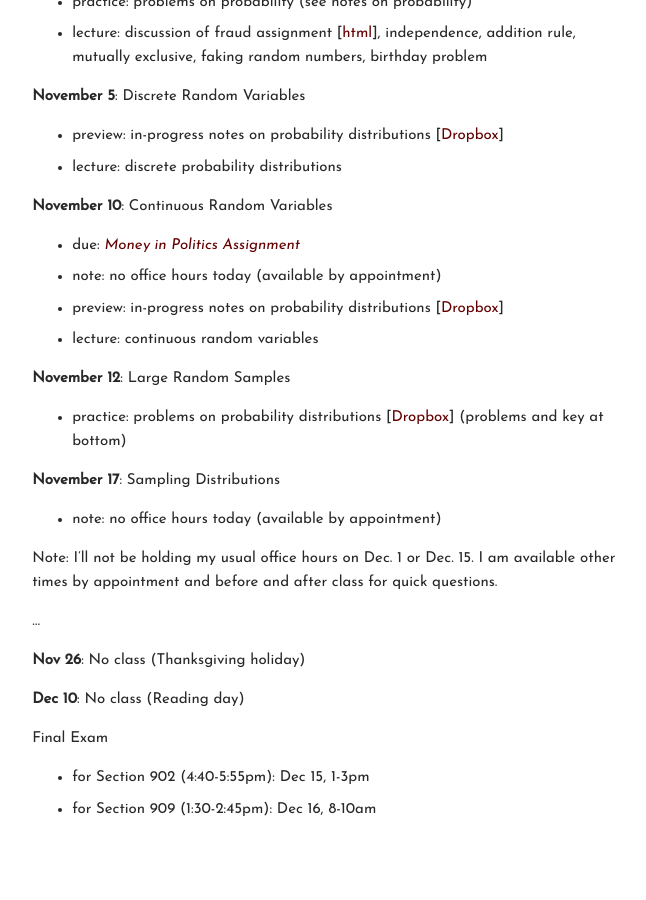
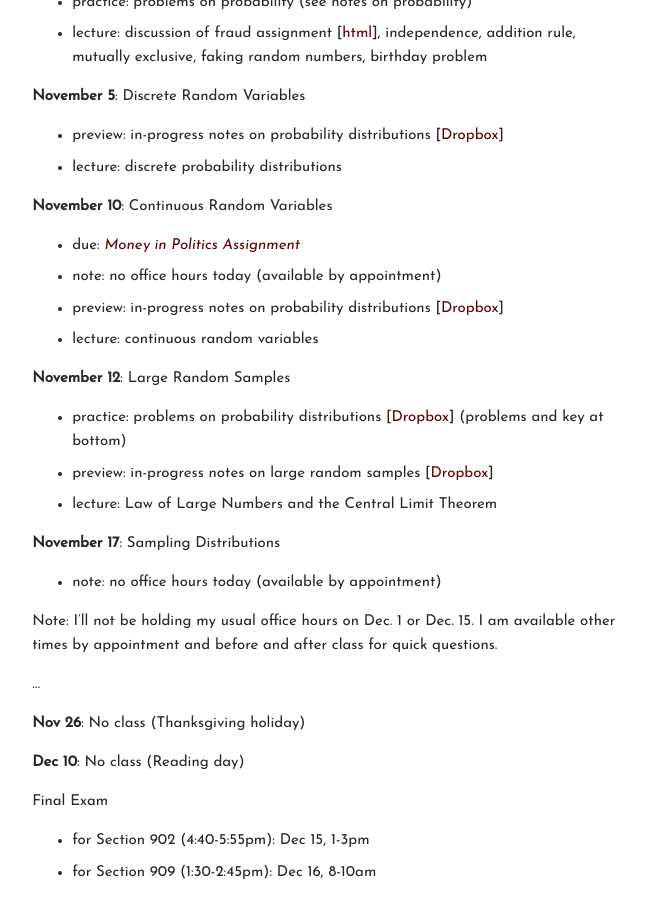
Before and after one commit to carlislerainey/carlislerainey.github.io, a Jekyll site: the page built from teaching/pols-209/index.md, in a window 1280 px wide and 900 px high, scrolled down 3779 px. Shown: the whole window, without its empty margins (430-1076 px from the left). Built offline with Jekyll 4.4.1, drawn with Linux system fonts in a browser that asks for light colours; before the commit the page ends 4616 px from its top, so only the background shows below that.

Commit message:
add large sample notes

```diff
--- a/teaching/pols-209/index.md
+++ b/teaching/pols-209/index.md
@@ -151,6 +151,8 @@ lecture: discussion of writing
 
 **November 12**: Large Random Samples
 - practice: problems on probability distributions [[Dropbox](https://www.dropbox.com/s/z7jb8wbfr3kcm1t/notes-distributions.pdf?dl=0)] (problems and key at bottom)
+- preview: in-progress notes on large random samples [[Dropbox](https://www.dropbox.com/s/qe728deuj0xxvzh/notes-large-samples.pdf?dl=0)]
+- lecture: Law of Large Numbers and the Central Limit Theorem
 
 **November 17**: Sampling Distributions
 - note: no office hours today (available by appointment)
```
